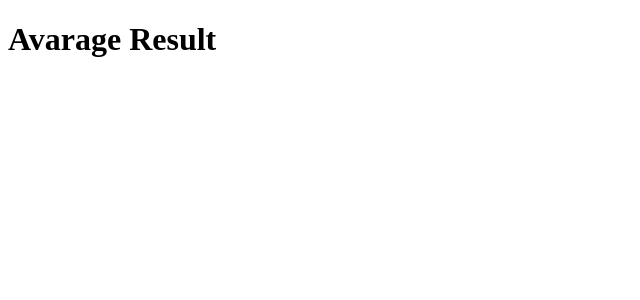
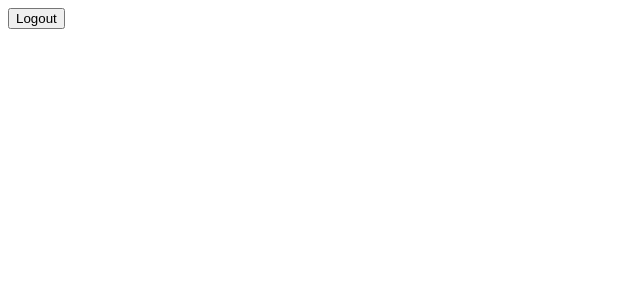
Before and after one commit to NangzaiWebDeveloper/Core-Concepts-of-React, a React (Vite) app: page / in a window 1280 px wide. Shown: the top 300 px of the page, without its empty margins (0-640 px from the left). Built offline with nearby package versions, Linux system fonts and the light colour scheme.

Commit message:
conditional rendering using invoke function

```diff
--- a/src/App.jsx
+++ b/src/App.jsx
@@ -1,6 +1,8 @@
 import ConRenInIfElse from "./components/ConRenInIfElse"
+import ConRenInInvokeFun from "./components/ConRenInInvokeFun"
 import ConRenInSwitchStatement from "./components/ConRenInSwitchStatement"
 import ConRenInTernary from "./components/ConRenInTernary"
+import ConRenLogicalAndAnd from "./components/ConRenLogicalAndAnd"
 import Demo from "./components/Demo"
 import ImmediatelyInvokedFun from "./components/immediatelyInvokedFun"
 import LoopInsideJsx from "./components/LoopInsideJsx"
@@ -20,7 +22,13 @@ function App() {
         {/* <ConRenInSwitchStatement/> */}
 
         {/* conditional rendering using Ternary Operator. */}
-        <ConRenInTernary/>
+        {/* <ConRenInTernary/> */}
+
+        {/* conditional rendering using Logical &&. */}
+        {/* <ConRenLogicalAndAnd/> */}
+
+        {/* conditional rendering using Immediately invoke function */}
+        <ConRenInInvokeFun/>
       </>
   )
 }
--- /dev/null
+++ b/src/components/ConRenInInvokeFun.jsx
@@ -0,0 +1,20 @@
+
+const ConRenInInvokeFun = () => {
+
+    let status = true
+
+    return (
+        <div>
+            {(()=>{
+                if(status == true){
+                    return <button>Logout</button>
+                }
+                else{
+                    return <button>Login</button>
+                }
+            })()}
+        </div>
+    );
+};
+
+export default ConRenInInvokeFun;
--- a/src/components/ConRenInTernary.jsx
+++ b/src/components/ConRenInTernary.jsx
@@ -1,15 +1,15 @@
 
 const ConRenInTernary = () => {
 
-    let mark = 70;
+    let status = true;
 
     return (
         <div>
             {
-                mark>=80?
-                <h1>Brilliant Result</h1>
+                status?
+                <h1>Logout</h1>
                 :
-                <h1>Avarage Result</h1>
+                <h1>Login</h1>
             }
         </div>
     );
--- /dev/null
+++ b/src/components/ConRenLogicalAndAnd.jsx
@@ -0,0 +1,14 @@
+
+
+const ConRenLogicalAndAnd = () => {
+
+    let isLogIn = true;
+
+    return (
+        <div>
+            {isLogIn && <button>Logout</button>}
+        </div>
+    );
+};
+
+export default ConRenLogicalAndAnd;
```
